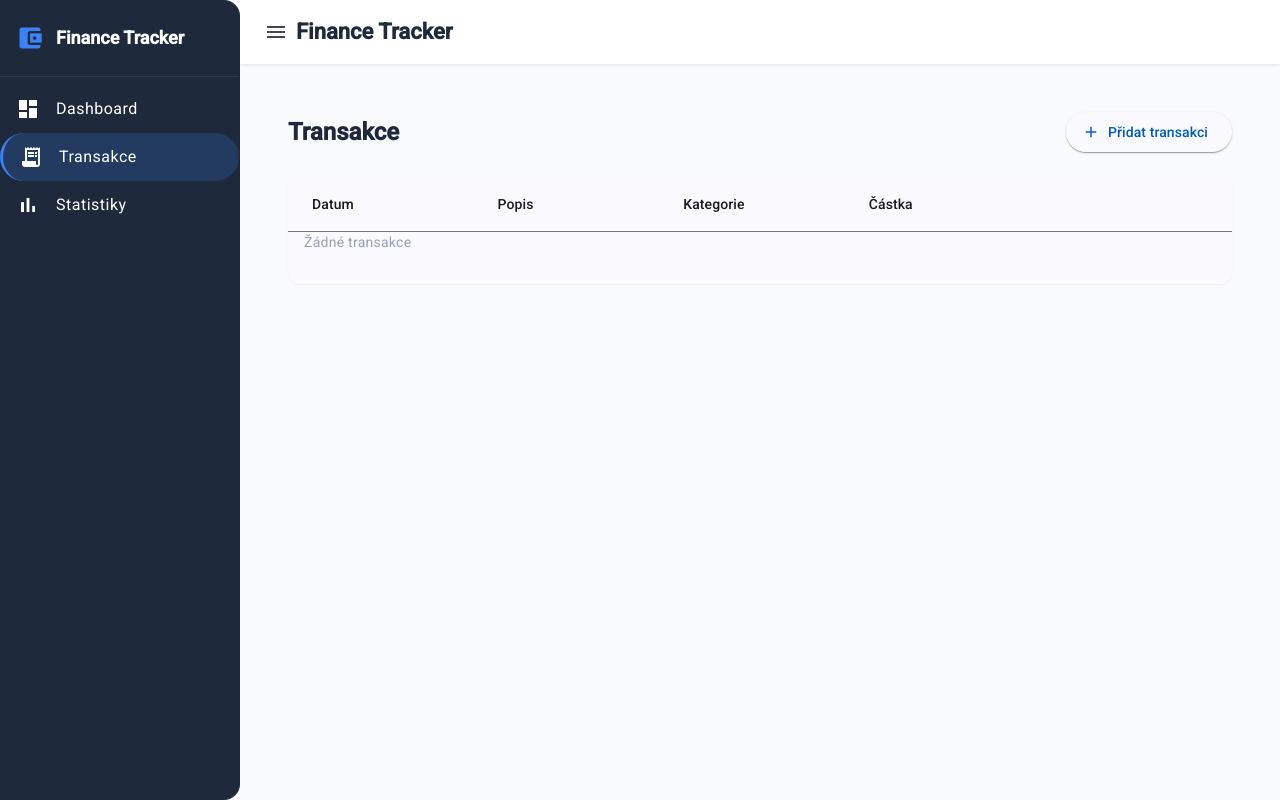
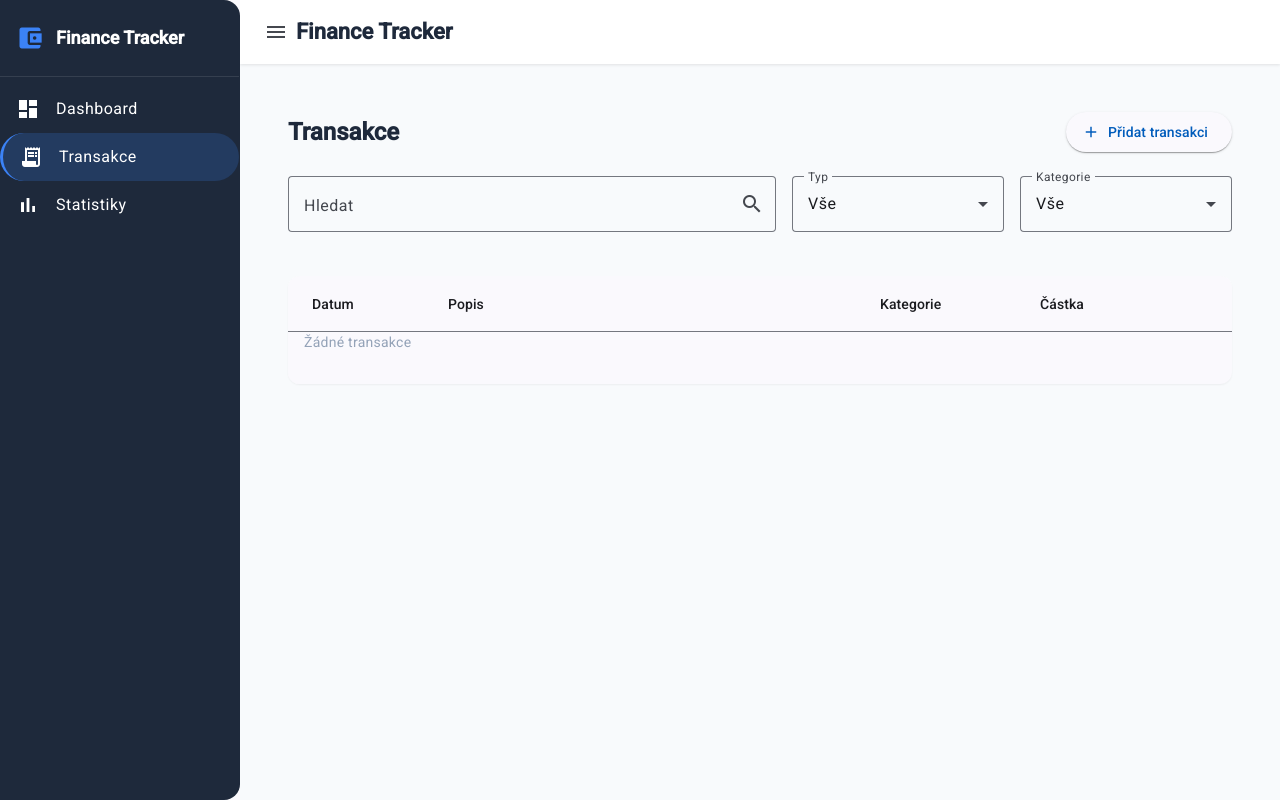
Before and after one commit to machajdaaa/finance-tracker, an Angular app: page /transactions in a window 1280 px wide. Built offline with nearby package versions, Linux system fonts and the light colour scheme.

Commit message:
fix: add transaction filter with search and category filtering

```diff
--- a/src/app/app.ts
+++ b/src/app/app.ts
@@ -4,7 +4,7 @@ import { MatToolbarModule } from '@angular/material/toolbar';
 import { MatListModule } from '@angular/material/list';
 import { MatIconModule } from '@angular/material/icon';
 import { MatButtonModule } from '@angular/material/button';
-import {BreakpointObserver, Breakpoints} from '@angular/cdk/layout';
+import {BreakpointObserver} from '@angular/cdk/layout';
 import {toSignal} from '@angular/core/rxjs-interop';
 import {map} from 'rxjs';
 import {RouterLink, RouterLinkActive, RouterOutlet} from '@angular/router';
@@ -31,8 +31,8 @@ export class AppComponent {
   readonly navItems = NAV_ITEMS;
 
   isMobile = toSignal(
-    this.breakPointObserver.observe(Breakpoints.Handset).pipe(
+    this.breakPointObserver.observe('(max-width: 768px)').pipe(
       map(result => result.matches)
     )
-  )
+  );
 }
--- a/src/app/core/services/transaction.service.ts
+++ b/src/app/core/services/transaction.service.ts
@@ -15,7 +15,7 @@ export interface TransactionFilter {
 export class TransactionService {
   private readonly STORAGE_KEY = 'finance_tracker_transactions';
 
-  //Signals - hlavní state
+  //Signals - main state
   private _transactions = signal<Transaction[]>(this.loadFromStorage());
 
   readonly transactions = this._transactions.asReadonly();
@@ -34,7 +34,7 @@ export class TransactionService {
 
   readonly balance = computed(() => this.totalIncome() - this.totalExpenses());
 
-  //RxJS - filtrování
+  //RxJS - filtering
   readonly filter$ = new BehaviorSubject<TransactionFilter>({
     search: '',
     type: 'all',
--- /dev/null
+++ b/src/app/features/transaction-filter/transaction-filter.component.html
@@ -0,0 +1,30 @@
+<div [formGroup]="form" class="flex gap-4 mb-6 flex-wrap">
+
+  <!-- Search -->
+  <mat-form-field appearance="outline" class="grow min-w-80">
+    <mat-label>Hledat</mat-label>
+    <input matInput formControlName="search">
+    <mat-icon matSuffix>search</mat-icon>
+  </mat-form-field>
+
+  <!-- Type -->
+  <mat-form-field appearance="outline" class="min-w-80">
+    <mat-label>Typ</mat-label>
+    <mat-select formControlName="type">
+      <mat-option value="all">Vše</mat-option>
+      <mat-option value="income">Příjmy</mat-option>
+      <mat-option value="expense">Výdaje</mat-option>
+    </mat-select>
+  </mat-form-field>
+
+  <!-- Category -->
+  <mat-form-field appearance="outline" class="min-w-80">
+    <mat-label>Kategorie</mat-label>
+    <mat-select formControlName="category">
+      <mat-option value="all">Vše</mat-option>
+      @for (category of categories; track category) {
+        <mat-option [value]="category">{{ categoryLabels[category] }}</mat-option>
+      }
+    </mat-select>
+  </mat-form-field>
+</div>
--- /dev/null
+++ b/src/app/features/transaction-filter/transaction-filter.component.scss
@@ -0,0 +1,6 @@
+@media (max-width: 535px) {
+  mat-form-field {
+    width: 100% !important;
+    min-width: 10rem !important;
+  }
+}
--- /dev/null
+++ b/src/app/features/transaction-filter/transaction-filter.component.ts
@@ -0,0 +1,48 @@
+import {ChangeDetectionStrategy, Component, inject} from '@angular/core';
+import {FormBuilder, ReactiveFormsModule} from '@angular/forms';
+import {TransactionService} from '../../core/services/transaction.service';
+import {CATEGORY_LABELS, TransactionCategory} from '../../core/models/transaction.model';
+import {debounceTime, distinctUntilChanged} from 'rxjs';
+import {MatFormField, MatInputModule} from '@angular/material/input';
+import {MatSelectModule} from '@angular/material/select';
+import {MatIconModule} from '@angular/material/icon';
+
+@Component({
+  selector: 'app-transaction-filter',
+  imports: [
+    ReactiveFormsModule,
+    MatFormField,
+    MatInputModule,
+    MatSelectModule,
+    MatIconModule
+  ],
+  templateUrl: './transaction-filter.component.html',
+  styleUrl: './transaction-filter.component.scss',
+  changeDetection: ChangeDetectionStrategy.OnPush,
+})
+export class TransactionFilterComponent {
+  private fb = inject(FormBuilder);
+  private transactionService = inject(TransactionService);
+
+  categoryLabels = CATEGORY_LABELS;
+  categories = Object.keys(CATEGORY_LABELS) as TransactionCategory[];
+
+  form = this.fb.group({
+    search: [''],
+    type: ['all'],
+    category: ['all'],
+  });
+
+  constructor() {
+    this.form.valueChanges.pipe(
+      debounceTime(300),
+      distinctUntilChanged(),
+    ).subscribe(value => {
+      this.transactionService.updateFilter({
+        search: value.search ?? '',
+        type: value.type as any,
+        category: value.category as any,
+      });
+    });
+  }
+}
--- a/src/app/features/transactions/transaction-list/transaction-list.component.html
+++ b/src/app/features/transactions/transaction-list/transaction-list.component.html
@@ -7,7 +7,9 @@
     </button>
   </div>
 
-  <mat-table [dataSource]="(transactions$ | async) ?? []" class="w-full rounded-xl overflow-hidden shadow-sm">
+  <app-transaction-filter/>
+
+  <mat-table [dataSource]="(transactions$ | async) ?? []" class="w-full rounded-xl overflow-auto shadow-sm">
     <ng-container matColumnDef="date">
       <mat-header-cell *matHeaderCellDef>Datum</mat-header-cell>
       <mat-cell *matCellDef="let t">{{ t.date | date: 'd. M. yyyy' }}</mat-cell>
--- a/src/app/features/transactions/transaction-list/transaction-list.component.scss
+++ b/src/app/features/transactions/transaction-list/transaction-list.component.scss
@@ -0,0 +1,24 @@
+::ng-deep .mat-column-date {
+  min-width: 7rem;
+  max-width: 9rem;
+}
+
+::ng-deep .mat-column-description {
+  flex: 1;
+  min-width: 7rem;
+}
+
+::ng-deep .mat-column-category {
+  min-width: 8rem;
+  max-width: 10rem;
+}
+
+::ng-deep .mat-column-amount {
+  min-width: 7rem;
+  max-width: 9rem;
+}
+
+::ng-deep .mat-column-actions {
+  min-width: 3rem;
+  max-width: 4rem;
+}
--- a/src/app/features/transactions/transaction-list/transaction-list.component.ts
+++ b/src/app/features/transactions/transaction-list/transaction-list.component.ts
@@ -8,6 +8,7 @@ import {MatIconModule} from '@angular/material/icon';
 import {MatChipsModule} from '@angular/material/chips';
 import {MatDialog} from '@angular/material/dialog';
 import {TransactionFormComponent} from '../transaction-form/transaction-form.component';
+import {TransactionFilterComponent} from '../../transaction-filter/transaction-filter.component';
 
 @Component({
   selector: 'app-transaction-list',
@@ -19,6 +20,7 @@ import {TransactionFormComponent} from '../transaction-form/transaction-form.com
     MatButtonModule,
     MatIconModule,
     MatChipsModule,
+    TransactionFilterComponent
   ],
   templateUrl: './transaction-list.component.html',
   styleUrl: './transaction-list.component.scss',
```
Also changed, not shown: 1 other file (tests, documents, lock files or other folders).
